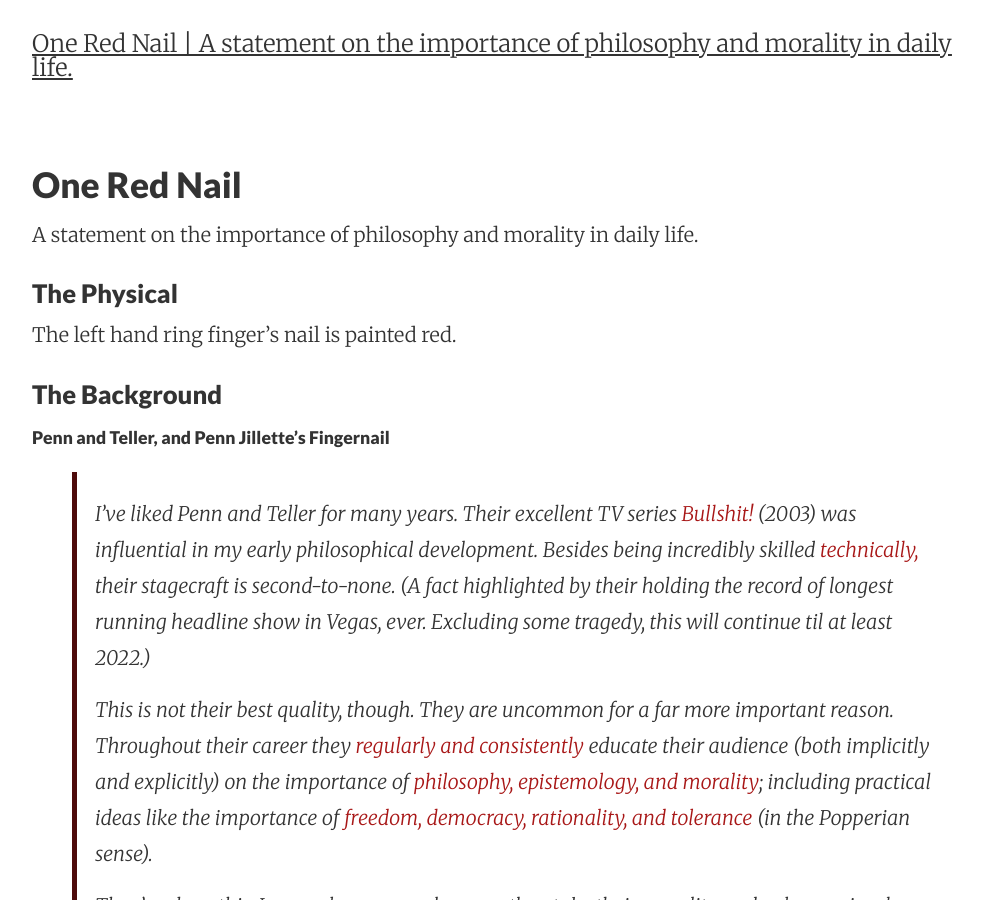
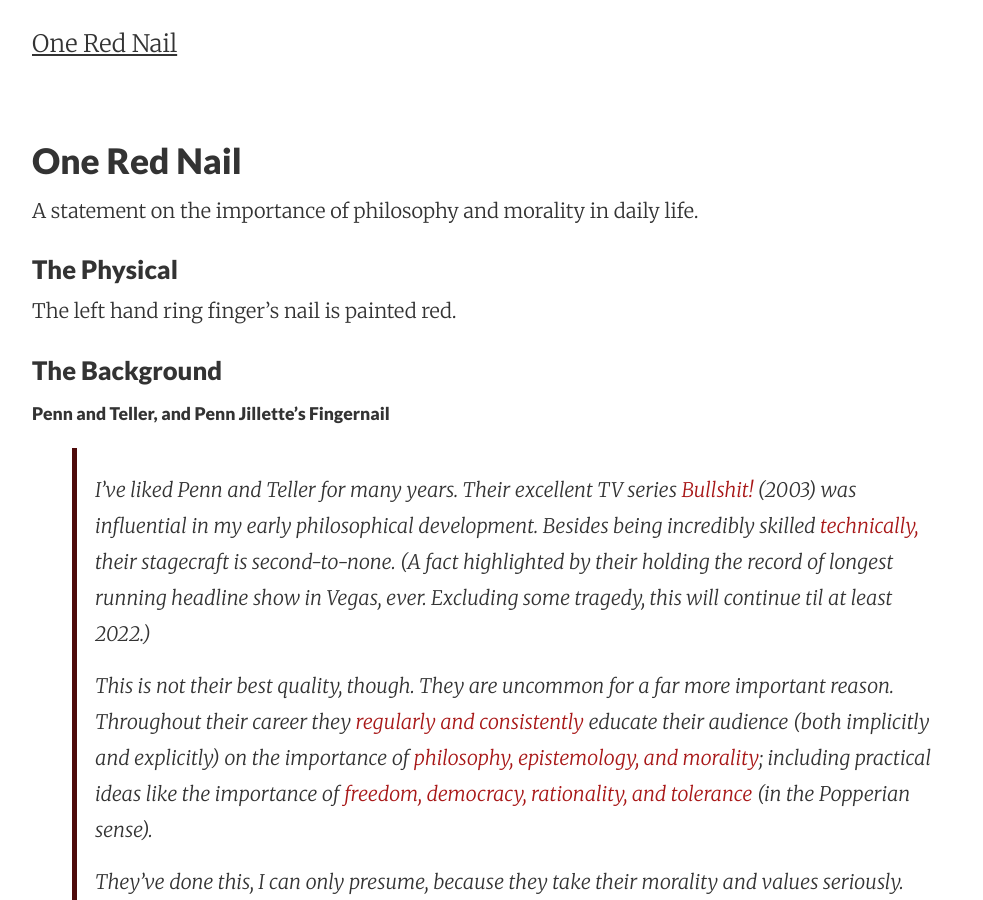
Before and after one commit to onerednail-com/onerednail-com.github.io, a Jekyll site: the page built from old.md, in a window 1280 px wide and 900 px high. Shown: the whole window, without its empty margins (128-1111 px from the left). Built offline with Jekyll 4.4.1, drawn with Linux system fonts in a browser that asks for light colours; our own code applies the rules of GitHub Pages for plain Markdown files.

Commit message:
Update _config.yml

```diff
--- a/_config.yml
+++ b/_config.yml
@@ -1,5 +1,5 @@
 # Site settings
-title: "One Red Nail | A statement on the importance of philosophy and morality in daily life."
+title: "One Red Nail"
 email: onerednail@xk.io
 author: Max Kaye
 description: "One Red Nail | A statement on the importance of philosophy and morality in daily life."
```
